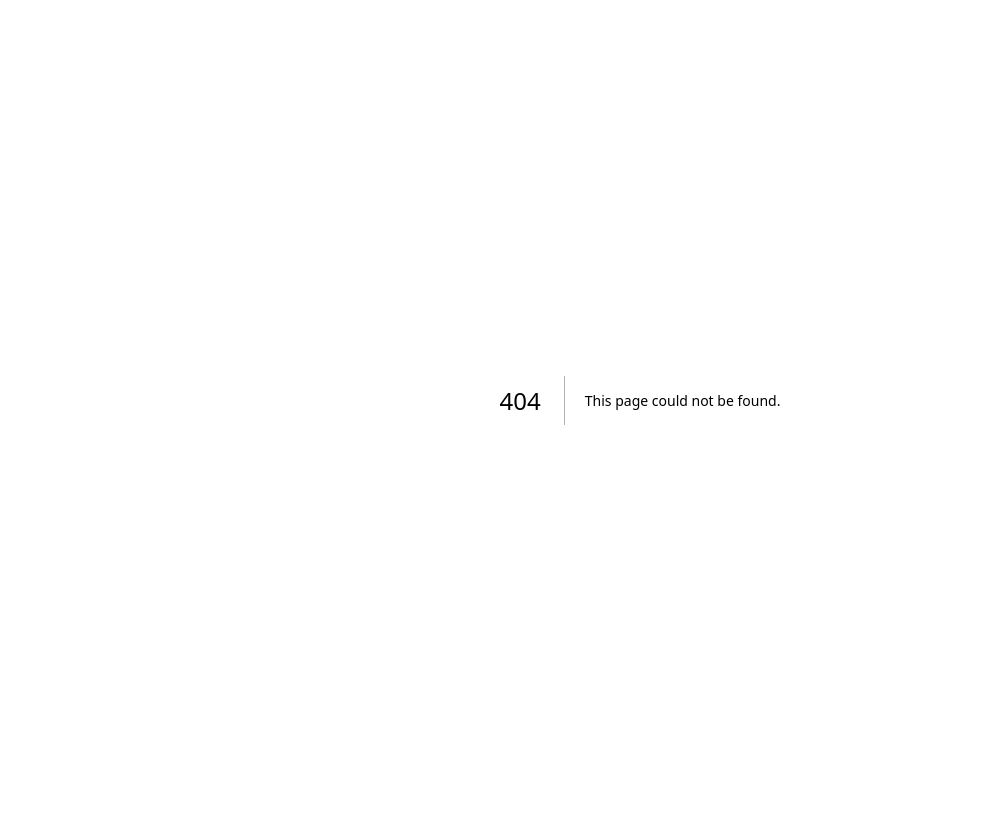
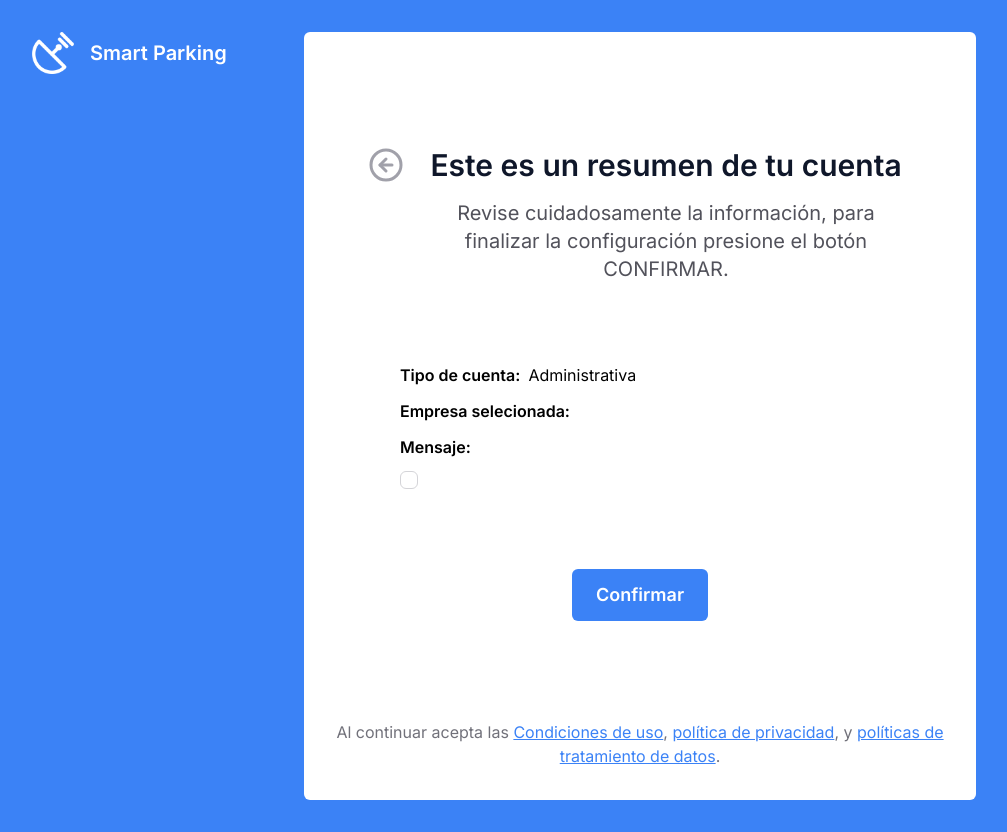
Before and after one commit to VicenteJ20/estacionamiento-inteligente-cliente, a Next.js app: page /dashboard/welcome/select-account/collaborator/finish in a window 1280 px wide. Before the commit this address had no page. Shown: the whole page, without its empty margins (0-1007 px from the left). Before the commit the page ends 800 px from the top, so only its background shows below. Built offline with nearby package versions, Linux system fonts and the light colour scheme; no server answers; sample sign-in values are in the browser's storage.

Commit message:
feat/se agrega ruta finish para colaboradores

```diff
--- /dev/null
+++ b/app/dashboard/welcome/select-account/collaborator/finish/page.tsx
@@ -0,0 +1,76 @@
+'use client'
+
+import { HeaderWelcome } from "@/app/_components/welcome/Header"
+import { useSelector } from "react-redux"
+import { askForAccess } from "@/app/_lib/welcome/createAccount"
+import { useState } from "react"
+import { Loading } from "@/app/_components/welcome/loading"
+import { FiCheckCircle, FiXCircle } from "react-icons/fi"
+
+const FinishColabPage = () => {
+  const [loading, setLoading] = useState(false)
+  const [replaceInfo, setReplaceInfo] = useState(false)
+  const [resOk, setResOk] = useState(false)
+  const data = useSelector((state: any) => state.collabWelcome.data)
+
+  async function handleConfirm() {
+    setLoading(true)
+    const res = await askForAccess(data.enterpriseId, data.type)
+
+    if (res.status === 201) setResOk(true)
+    if (res.status === 400 || res.status === 500) setResOk(false)
+
+    setReplaceInfo(true)
+    setLoading(false)
+
+  }
+
+  return (
+    <article className='flex flex-col gap-10 lg:gap-20  justify-center relative'>
+      <Loading loading={loading} />
+      {
+        replaceInfo ? (
+          <>
+            {
+              resOk ? (
+                <>
+                  <FiCheckCircle className='text-green-500 text-9xl mx-auto' />
+                  <HeaderWelcome title='Todo bien' description='Se ha enviado una solicitud al administrador de la empresa, debe esperar su aprobación para iniciar sesión en su cuenta.' />
+                </>
+              ) : (
+                <>
+                  <FiXCircle className='text-red-500 text-9xl mx-auto' />
+                  <HeaderWelcome title='Ocurrió un error' description="Ocurrió un error de nuestra parte, por favor intente registrar su empresa más tarde." />
+                </>
+              )
+            }
+          </>
+        ) : (
+          <>
+            <HeaderWelcome title='Este es un resumen de tu cuenta'
+              description='Revise cuidadosamente la información, para finalizar la configuración presione el botón CONFIRMAR.' href='/dashboard/welcome/select-account/collaborator' />
+            <ul className='px-8 flex flex-col gap-3 items-start justify-start'>
+              <li className='flex flex-row gap-2 items-start'>
+                <p className='font-semibold'>Tipo de cuenta:</p>
+                <span>{data.type === 0 ? 'Administrativa' : 'Colaborador'}</span>
+              </li>
+              <li className='flex flex-row gap-2 items-start'>
+                <p className='font-semibold'>Empresa selecionada:</p>
+                <span>{data.enterpriseName}</span>
+              </li>
+              <li className='flex flex-col gap-3 items-start w-full '>
+                <p className='font-semibold'>Mensaje:</p>
+                <span className='max-h-[10rem] overflow-y-auto border border-zinc-300 rounded-md p-2'>{data.message}</span>
+              </li>
+            </ul>
+            <div>
+              <button onClick={handleConfirm} disabled={loading} className='bg-blue-500 hover:bg-blue-600 text-white font-semibold py-3 px-6 rounded-md transition-all duration-300 ease-in-out flex flex-row gap-2 items-center justify-center text-lg max-w-fit mx-auto'>Confirmar</button>
+            </div>
+          </>
+        )
+      }
+    </article>
+  )
+}
+
+export default FinishColabPage
--- a/app/dashboard/welcome/select-account/page.tsx
+++ b/app/dashboard/welcome/select-account/page.tsx
@@ -5,6 +5,7 @@ import { WelcomeSelectAccount } from "@/app/_dictionaries/es-CL"
 import Link from "next/link"
 import { useDispatch } from "react-redux"
 import { setType } from "@/app/_redux/slices/adminSlice"
+import { setType as setTypeCollab } from "@/app/_redux/slices/collabSlice"
 
 const SelectAccount = () => {
   const { title, cards, oldPage } = WelcomeSelectAccount
@@ -13,7 +14,7 @@ const SelectAccount = () => {
   const dispatch = useDispatch()
 
   const handleClick = (target: boolean) => {
-    dispatch(setType(target ? 0 : 1))
+    target ? dispatch(setTypeCollab(target)) : dispatch(setType(target))
   }
 
   return (
```
